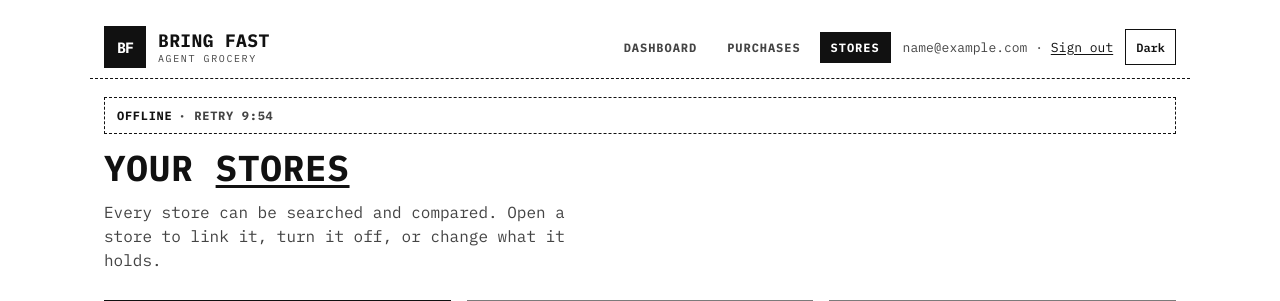
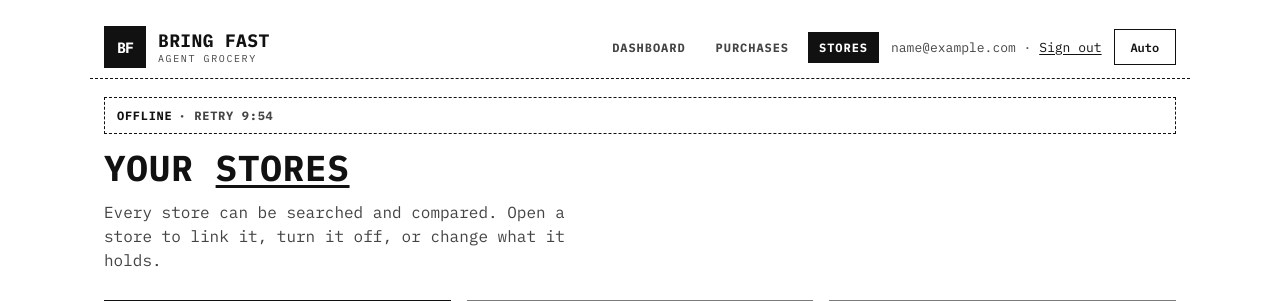
Before and after one commit to emrgim/bring-fast, a FastAPI app: page /stores in a window 1280 px wide. Shown: the top 301 px of the page. Run offline with FastAPI, Linux system fonts and the light colour scheme; the visitor is signed in with stand-in values (Sample User, id 1); data comes from the database, SQL or seed files in the repository; data that the repository does not hold is empty; some libraries are stand-ins or nearby versions.

Commit message:
Cycle the theme button through Light, Dark, and Auto (#45)
Auto follows the operating system and updates when the OS theme changes.
A stored Light or Dark preference still wins.

Co-authored-by: Cursor Agent <cursoragent@cursor.com>
Co-authored-by: emrgim <emrgim@users.noreply.github.com>

```diff
--- a/bring_fast/templates/base.html
+++ b/bring_fast/templates/base.html
@@ -36,34 +36,54 @@
     })();
   </script>
   <script>
+    /* Theme is a preference, not a guess: Light, Dark, or Auto. Auto is
+       the operating system, and it moves when the OS does. A tap walks
+       the three in that order. */
     window.__bfTheme=(function(){
       var KEY="bf-theme";
       var COLORS={light:"#ffffff",dark:"#0a0a0a"};
-      function read(){
-        try{var t=localStorage.getItem(KEY);if(t==="light"||t==="dark")return t;}catch(e){}
-        return (window.matchMedia&&matchMedia("(prefers-color-scheme: dark)").matches)?"dark":"light";
+      var ORDER=["light","dark","auto"];
+      var LABEL={light:"Light",dark:"Dark",auto:"Auto"};
+      var mq=window.matchMedia?matchMedia("(prefers-color-scheme: dark)"):null;
+      function pref(){
+        try{var t=localStorage.getItem(KEY);if(t==="light"||t==="dark"||t==="auto")return t;}catch(e){}
+        return "auto";
+      }
+      function resolve(p){
+        if(p==="light"||p==="dark") return p;
+        return (mq&&mq.matches)?"dark":"light";
       }
       function paint(){
+        var p=pref();
+        var next=ORDER[(ORDER.indexOf(p)+1)%ORDER.length];
         document.querySelectorAll("[data-theme-toggle]").forEach(function(btn){
-          var t=document.documentElement.getAttribute("data-theme");
-          btn.textContent=t==="dark"?"Light":"Dark";
-          btn.setAttribute("aria-label", t==="dark"?"Switch to light theme":"Switch to dark theme");
+          btn.textContent=LABEL[p];
+          btn.setAttribute("aria-label","Theme "+LABEL[p]+". Switch to "+LABEL[next]);
         });
       }
-      function apply(t,persist){
-        if(t!=="light"&&t!=="dark") t=read();
+      function apply(p,persist){
+        if(p!=="light"&&p!=="dark"&&p!=="auto") p=pref();
+        var t=resolve(p);
         var r=document.documentElement;
         r.setAttribute("data-theme",t);
+        r.setAttribute("data-theme-pref",p);
         r.style.colorScheme=t;
         var m=document.querySelector('meta[name="theme-color"]');
         if(m) m.setAttribute("content", COLORS[t]);
         var bar=document.querySelector('meta[name="apple-mobile-web-app-status-bar-style"]');
         if(bar) bar.setAttribute("content", t==="dark"?"black-translucent":"default");
+        if(persist){ try{ localStorage.setItem(KEY,p);}catch(e){} }
         paint();
-        if(persist){ try{ localStorage.setItem(KEY,t);}catch(e){} }
       }
-      apply(read(), false);
-      return {read:read, apply:apply, paint:paint, toggle:function(){ apply(read()==="dark"?"light":"dark", true); }};
+      function onOs(){ if(pref()==="auto") apply("auto", false); }
+      if(mq){
+        if(mq.addEventListener) mq.addEventListener("change", onOs);
+        else if(mq.addListener) mq.addListener(onOs);
+      }
+      apply(pref(), false);
+      return {read:pref, apply:apply, paint:paint, toggle:function(){
+        apply(ORDER[(ORDER.indexOf(pref())+1)%ORDER.length], true);
+      }};
     })();
   </script>
   <style>
@@ -247,7 +267,7 @@
     .user { color:var(--muted); font-size:13px; }
     .user a { color:var(--ink); }
     .nav-right { display:flex; align-items:center; gap:12px; flex-wrap:wrap; justify-content:flex-end; }
-    .nav-right .theme-toggle { padding:7px 10px; font-size:12px; width:auto; min-height:36px; }
+    .nav-right .theme-toggle { padding:7px 10px; font-size:12px; width:auto; min-width:5.2em; min-height:36px; text-align:center; }
     .tabs { display:flex; gap:8px; }
     .tabs a {
       color:var(--muted); font-size:12px; font-weight:700; letter-spacing:.08em;
@@ -749,12 +769,12 @@
           <div class="user"><span class="who">{{ user.email }} · </span><a href="/logout">Sign out</a></div>
           <button class="ghost upd-btn" type="button" id="pwa-install">Install</button>
           <button class="ghost upd-btn" type="button" id="upd-nav">Update</button>
-          <button class="ghost theme-toggle" type="button" data-theme-toggle>Dark</button>
+          <button class="ghost theme-toggle" type="button" data-theme-toggle>Auto</button>
         </div>
       {% else %}
         <div class="nav-right">
           <button class="ghost upd-btn" type="button" id="pwa-install">Install</button>
-          <button class="ghost theme-toggle" type="button" data-theme-toggle>Dark</button>
+          <button class="ghost theme-toggle" type="button" data-theme-toggle>Auto</button>
         </div>
       {% endif %}
     </nav>
```
Also changed, not shown: bring_fast/static/pwa/offline.html (+26 -6 lines), bring_fast/templates/receipt.html (+18 -6 lines), tests/test_dashboard_layout.py (+14 -0 lines), tests/test_pwa.py (+4 -0 lines).
